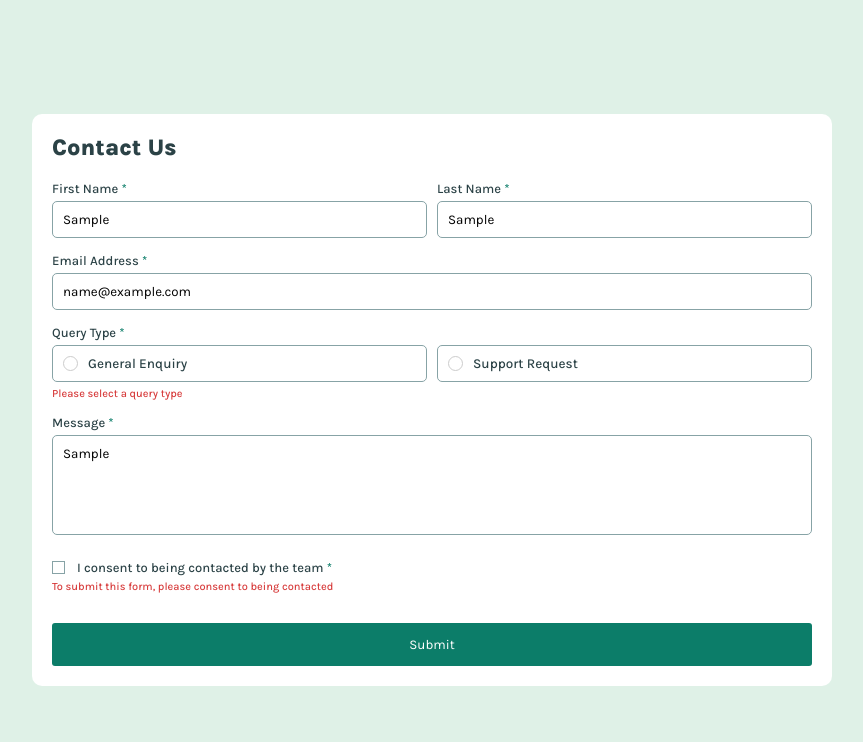
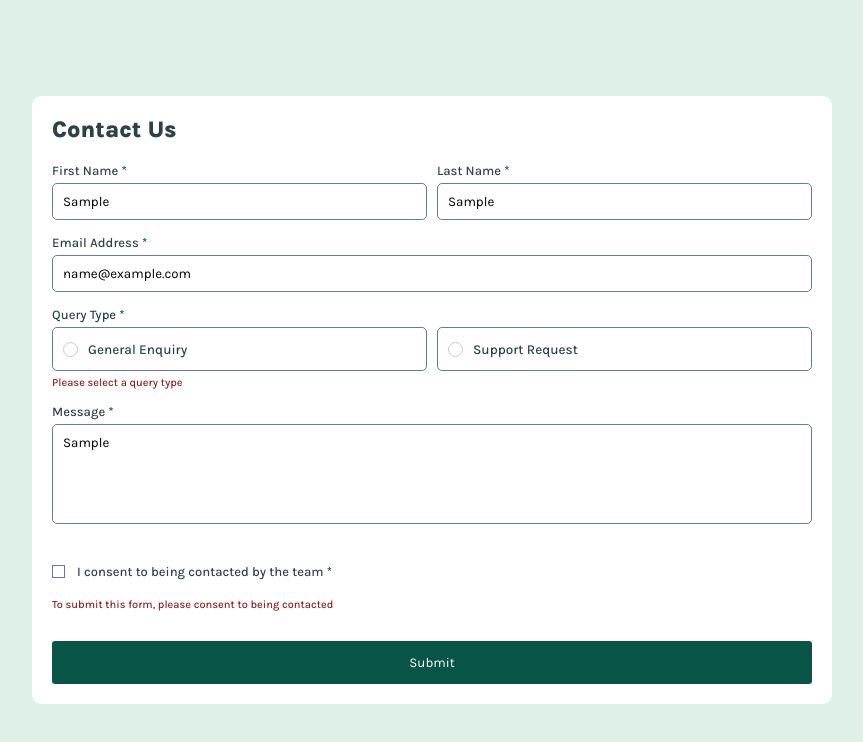
Before and after one commit to BasedAdventurer/contact-form-challenge, a plain HTML site: page index.html in a window 1280 px wide. Both pictures are taken after typing "Sample", "Sample", "name@example.com", "Sample" into the empty fields and a click on the button "Submit". Shown: the whole page, without its empty margins (208-1071 px from the left). Drawn offline with Linux system fonts and the light colour scheme.

Commit message:
updated accesibility

```diff
--- a/index.html
+++ b/index.html
@@ -21,53 +21,51 @@
         <div class="name-form">
           <div class="form-control">
             <label for="fname">First Name <span>*</span></label>
-            <input type="text" id="fname" name="fname">
-            <span class="error-msg">This field is required</span>
+            <input type="text" id="fname" name="fname" aria-describedby="fname-error" autocomplete="given-name" required>
+            <span class="error-msg" id="fname-error">This field is required</span>
           </div>
 
           <div class="form-control">
             <label for="lname">Last Name <span>*</span></label>
-            <input type="text" id="lname" name="lname">
-            <span class="error-msg">This field is required</span>
+            <input type="text" id="lname" name="lname" aria-describedby="lname-error" autocomplete="family-name" required>
+            <span class="error-msg" id="lname-error">This field is required</span>
           </div>
         </div>
 
 
         <div class="form-control">
           <label for="email">Email Address <span>*</span></label>
-          <input type="email" id="email" name="email">
-          <span class="error-msg">Please enter a valid email address</span>
+          <input type="email" id="email" name="email" aria-describedby="email-error" autocomplete="email" required>
+          <span class="error-msg" id="email-error">Please enter a valid email address</span>
         </div>
 
-        <div class="form-control">
-          <label for="query-type">Query Type <span>*</span></label>
+        <fieldset class="form-control">
+          <legend>Query Type <span>*</span></legend>
           <div class="radio-wrapper">
             <div class="radio-group">
-              <input type="radio" id="general-enquiry" name="query-type" value="general-enquiry">
+              <input type="radio" id="general-enquiry" name="query-type" value="general-enquiry" required>
               <label for="general-enquiry">General Enquiry</label>
             </div>
-
             <div class="radio-group">
-              <input type="radio" id="support-request" name="query-type" value="support-request">
+              <input type="radio" id="support-request" name="query-type" value="support-request" required>
               <label for="support-request">Support Request</label>
             </div>
           </div>
-          <span class="error-msg">Please select a query type</span>
-        </div>
-
+          <span class="error-msg" id="query-error">Please select a query type</span>
+        </fieldset>
 
         <div class="form-control form-message">
           <label for="message">Message <span>*</span></label>
-          <textarea name="message" id="message"></textarea>
-          <span class="error-msg">This field is required</span>
+          <textarea name="message" id="message" aria-describedby="message-error" required></textarea>
+          <span class="error-msg" id="message-error">This field is required</span>
         </div>
 
         <div class="form-control form-checkbox">
           <div class="consent-checkbox">
-            <input type="checkbox" id="consent-check" name="consent-check" value="consent">
+            <input type="checkbox" id="consent-check" name="consent-check" value="consent" aria-describedby="consent-error" required>
             <label for="consent-check">I consent to being contacted by the team <span>*</span></label>
           </div>
-          <span class="error-msg">To submit this form, please consent to being contacted</span>
+          <span class="error-msg" id="consent-error">To submit this form, please consent to being contacted</span>
         </div>
 
         <button type="submit" id="submit-btn">Submit</button>
--- a/script.js
+++ b/script.js
@@ -9,8 +9,10 @@ document.getElementById('contact-form').addEventListener('submit', function (e)
         const formControl = element.closest('.form-control');
         if(isValid) {
             formControl.classList.remove('error');
+            element.setAttribute('aria-invalid', 'false');
         } else {
             formControl.classList.add('error');
+            element.setAttribute('aria-invalid', 'true');
             isFormValid = false;
         }
     }
@@ -38,7 +40,15 @@ document.getElementById('contact-form').addEventListener('submit', function (e)
     const consentCheckbox = document.getElementById('consent-check');
     setValidationState(consentCheckbox, consentCheckbox.checked);
 
-    // 6. Final Decision
+    // 6. Error Focus Management
+    if(!isFormValid) {
+        const firstInvalidInput = document.querySelector('.form-control.error input, .form-control.error textarea');
+        if(firstInvalidInput) {
+            firstInvalidInput.focus();
+        }
+    }
+
+    // 7. Final Decision
     if(isFormValid) {
         alert('Form submitted succesfully!');
         // document.getElementById('contact-form').submit();
--- a/styles.css
+++ b/styles.css
@@ -16,12 +16,12 @@
 
 :root {
     --clr-primary-green-200: hsl(148, 38%, 91%);
-    --clr-primary-green-600: hsl(169, 82%, 27%);
-    --clr-primary-green-800: hsl(171, 54%, 16%);
-    --clr-primary-red: hsl(0, 66%, 54%);
+    --clr-primary-green-600: hsl(169, 82%, 18%);
+    --clr-primary-green-800: hsl(171, 54%, 12%);
+    --clr-primary-red: hsl(0, 66%, 35%);
 
     --clr-neutral-white: hsl(0, 0%, 100%);
-    --clr-grey-500: hsl(186, 15%, 59%);
+    --clr-grey-500: hsl(186, 15%, 45%);
     --clr-grey-900: hsl(187, 24%, 22%);
 }
 
@@ -73,7 +73,9 @@ main {
     gap: 5px;
     margin-block-end: 10px;
     position: relative;
+    border: none;
 }
+
 
 .contact-form__section h3 {
     font-size: 2.3rem;
@@ -95,12 +97,16 @@ main {
     }
 }
 
-label {
+label, .form-control legend {
     font-size: 1.3rem;
     color: var(--clr-grey-900);
 }
 
-label span {
+.form-control legend {
+    margin-block-end: 5px;
+}
+
+label span, .form-control legend span {
     color: var(--clr-primary-green-600);
 }
 
@@ -130,6 +136,7 @@ input:focus, input:active {
     padding: 10px;
     border: 1px solid var(--clr-grey-500);
     border-radius: 5px;
+    min-height: 44px;
 }
 
 .radio-group input[type="radio"], input[type="checkbox"] {
@@ -215,6 +222,7 @@ textarea {
     display: flex;
     align-items: center;
     gap: 10px;
+    min-height: 44px;
 }
 
 .consent-checkbox input[type="checkbox"] {
@@ -289,3 +297,15 @@ textarea {
 .form-control.error textarea {
     border-color: var(--clr-primary-red);
 }
+
+input:focus, input:active, textarea:focus, textarea:active {
+    border-color: var(--clr-primary-green-600);
+    outline: 2px solid var(--clr-primary-green-600);
+    outline-offset: 1px;
+}
+
+.radio-group input[type="radio"]:focus-visible + label::before,
+.consent-checkbox input[type="checkbox"]:focus-visible + label::before {
+    outline: 2px solid var(--clr-primary-green-600);
+    outline-offset: 2px;
+}
```
